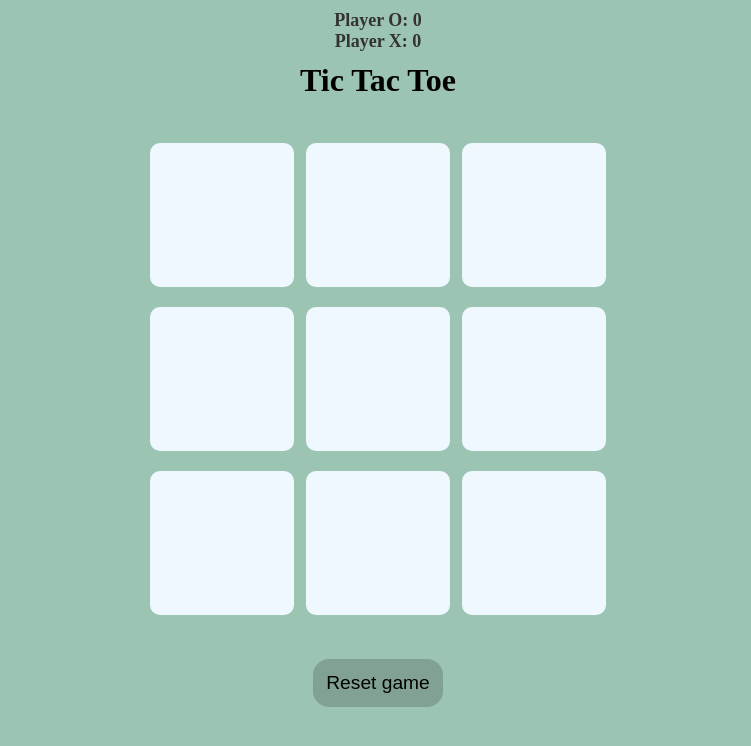
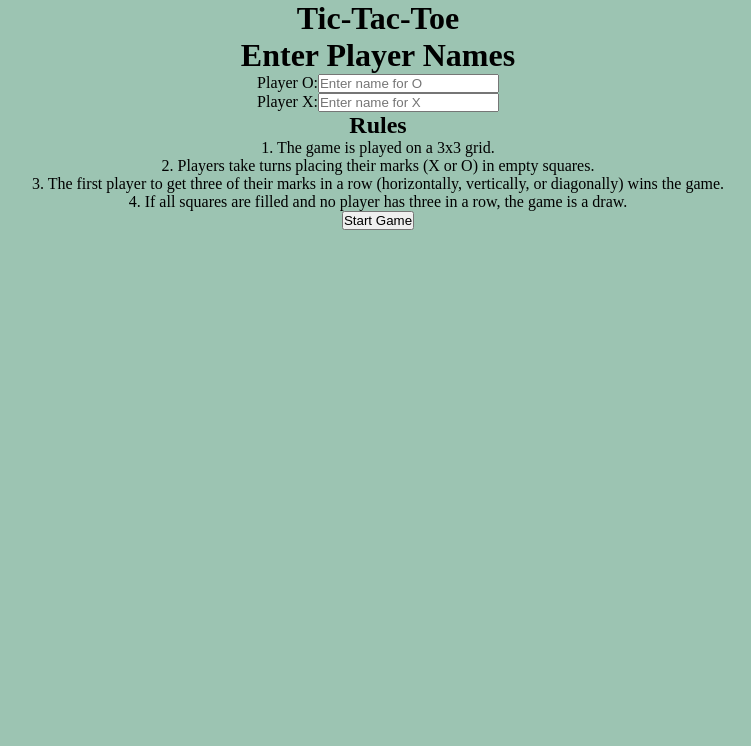
Before and after one commit to Vamsi0220/TIC-TAC-TOE, a plain HTML site: page index.html in a window 1280 px wide. Shown: the whole page, without its empty margins (262-1013 px from the left). Drawn offline with Linux system fonts and the light colour scheme.

Commit message:
Update index.html

```diff
--- a/index.html
+++ b/index.html
@@ -7,16 +7,29 @@
     <link rel="stylesheet" href="style.css">
 </head>
 <body>
+    <h1>Tic-Tac-Toe</h1>
     <div class="msg-container hide">
        <p id="msg">WINNER</p>
        <button id="ngame">New game</button>
     </div>
-    <div class="scoreboard">
-      <p>Player O: <span id="scoreO">0</span></p>
-      <p>Player X: <span id="scoreX">0</span></p>
+    <div class="name-inputs">
+        <h1>Enter Player Names</h1>
+        <p>Player O:<input type="text" id="playerO" placeholder="Enter name for O"></p>
+        <p>Player X:<input type="text" id="playerX" placeholder="Enter name for X"></p>
+        <div class="rules">
+            <h2>Rules</h2>
+            <p>1. The game is played on a 3x3 grid.</p>
+            <p>2. Players take turns placing their marks (X or O) in empty squares.</p>
+            <p>3. The first player to get three of their marks in a row (horizontally, vertically, or diagonally) wins the game.</p>
+            <p>4. If all squares are filled and no player has three in a row, the game is a draw.</p>
+            <button id="startGameBtn">Start Game</button>
+        </div>
     </div>
-    <div class="main">
-        <h1>Tic Tac Toe</h1>
+    <div class="main hide">
+        <div class="scoreboard">
+            <p><span id="nameO">Player O</span>: <span id="scoreO">0</span></p>
+            <p><span id="nameX">Player X</span>: <span id="scoreX">0</span></p>
+        </div>
         <div class="container">
             <div class="game">
                 <button class="box"></button>
```
